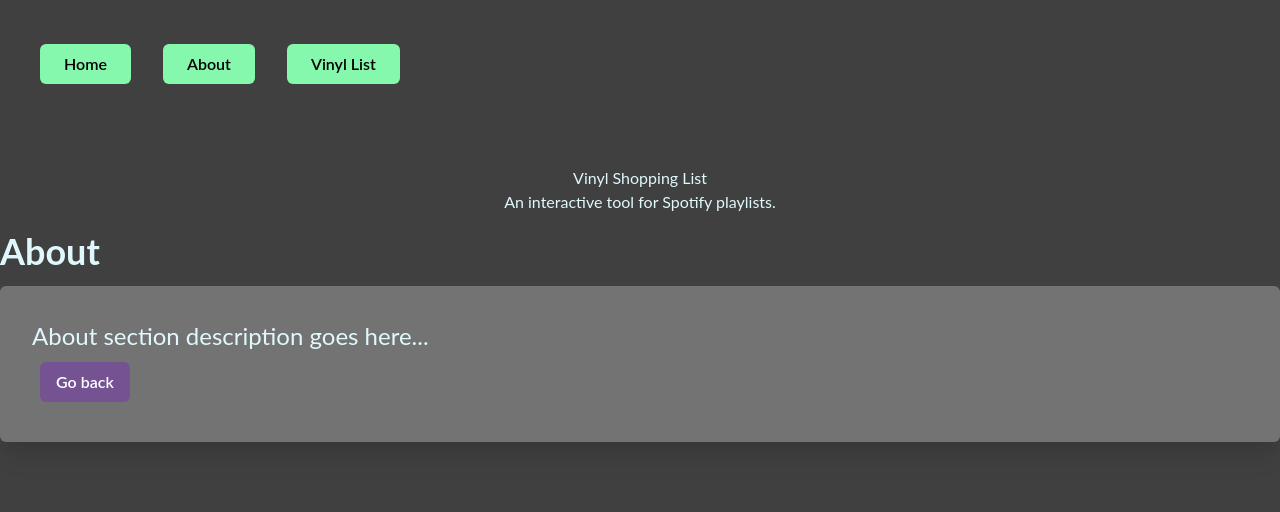
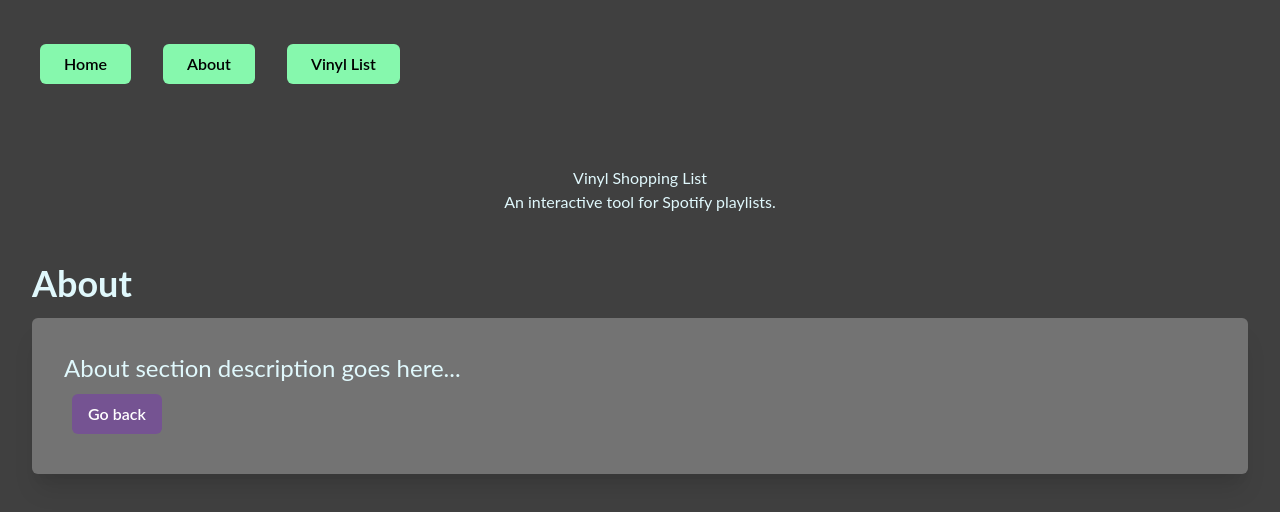
Before and after one commit to datoche-juarez/next-shopping-list, a Next.js app: page /about in a window 1280 px wide. Shown: the top 512 px of the page. Built offline with nearby package versions, Linux system fonts and the light colour scheme.

Commit message:
Forgot padding..

```diff
--- a/pages/about.js
+++ b/pages/about.js
@@ -12,7 +12,7 @@ const about = () => {
   return (
     <div as="flex" color="primary.main">
       <Meta title="About" />
-      <Stack>
+      <Stack p="32px">
         <Text as="b" fontSize="4xl">
           About
         </Text>
```
Also changed, not shown: pages/vinyl.js (+11 -16 lines).
